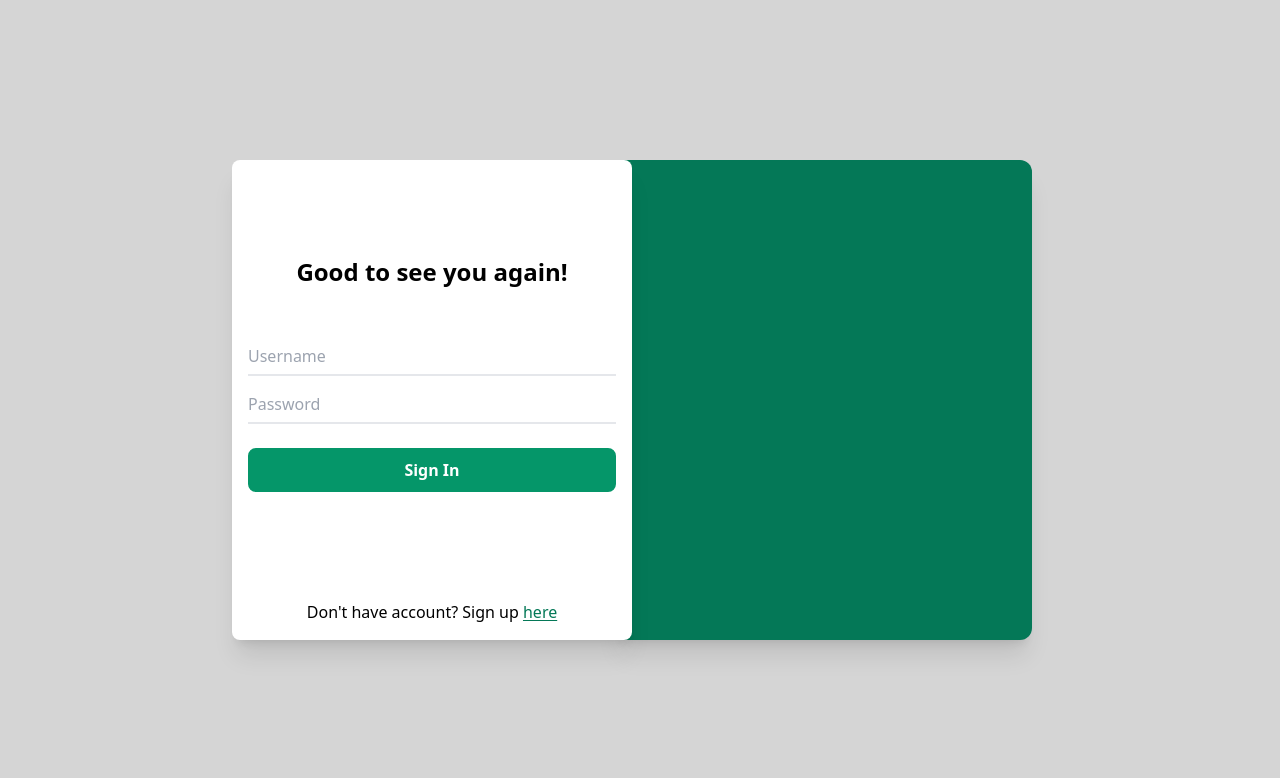
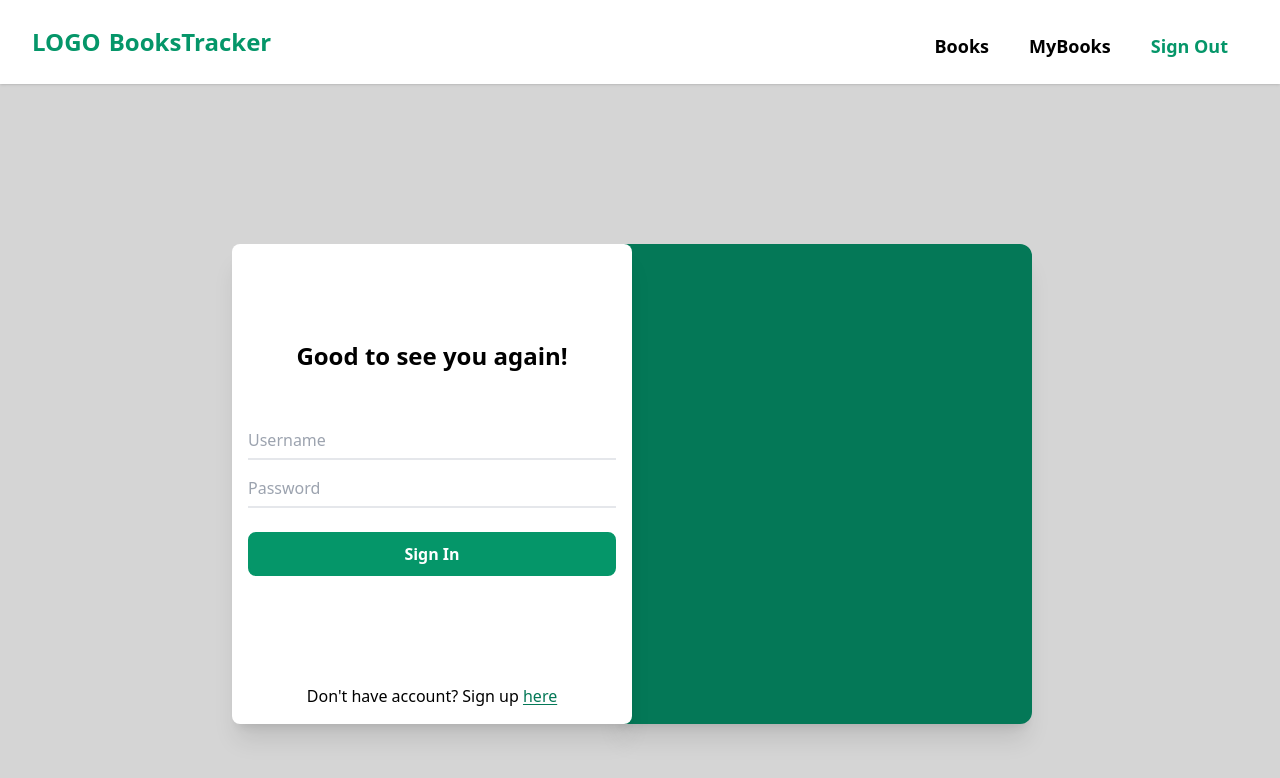
Before and after one commit to sylwiakubicz/books-tracker-front, an Angular app: page /login in a window 1280 px wide. Shown: the top 778 px of the page. Built offline with nearby package versions, Linux system fonts and the light colour scheme.

Commit message:
Zmiana ścieżek dla routingu.

```diff
--- a/src/app/app.component.html
+++ b/src/app/app.component.html
@@ -3,5 +3,5 @@
   <link rel="preconnect" href="https://fonts.gstatic.com" crossorigin>
   <link href="https://fonts.googleapis.com/css2?family=Montserrat:ital,wght@0,100..900;1,100..900&display=swap" rel="stylesheet">
 </head>
-
+<app-navbar></app-navbar>
 <router-outlet></router-outlet>
--- a/src/app/app.routes.ts
+++ b/src/app/app.routes.ts
@@ -3,16 +3,13 @@ import {LoginPageComponent} from "./login-page/login-page.component";
 import {RegisterPageComponent} from "./register-page/register-page.component";
 import {HomePageComponent} from "./home-page/home-page.component";
 import {MyBooksPageComponent} from "./my-books-page/my-books-page.component";
+import {BookPageComponent} from "./book-page/book-page.component";
+import {NavbarComponent} from "./navbar/navbar.component";
 
 export const routes: Routes = [
-  {
-    path: "",
-    "component": HomePageComponent,
-    title: "BooksTracker",
-    children: [
-      {path: "mybooks", component: MyBooksPageComponent},
-      {path: "boook/{id}", component: MyBooksPageComponent}
-  ]},
+  {path: "", component: HomePageComponent},
+  {path: "mybooks", component: MyBooksPageComponent},
+  {path: "book/:id", component: BookPageComponent},
   {path: 'login', component: LoginPageComponent, title:"Sign in"},
   {path: 'register', component: RegisterPageComponent, title: "Register"}
 ];
```
